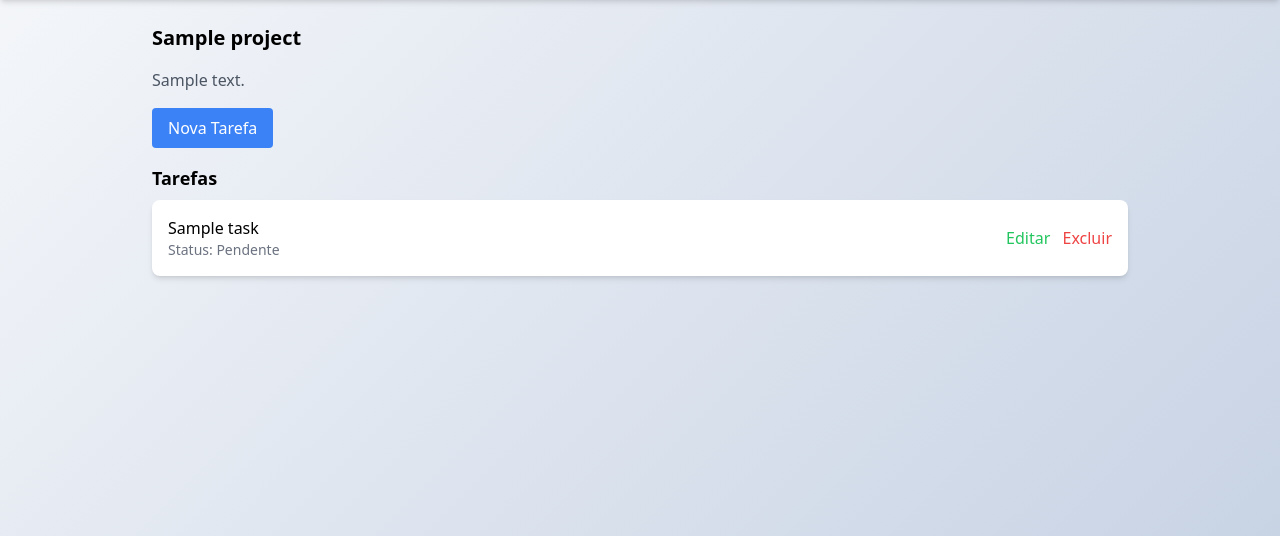
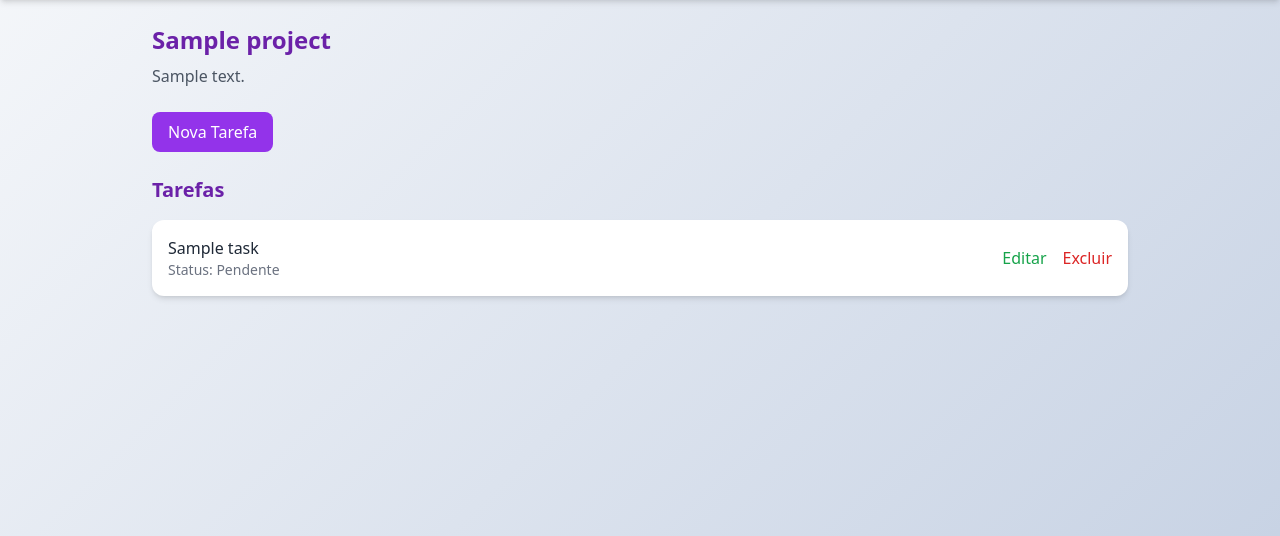
Before and after one commit to pjaneri300/RECUPERA--O-FLASK, a Flask app: template templates/projeto.html in a window 1280 px wide. Shown: the part 60-596 px from the top of the page. Run offline with Flask 3, Linux system fonts and the light colour scheme; the template is opened without the code that fills it: most values are stand-ins (such as "Sample title", 1, 10 or a date in 2020); some libraries are stand-ins or nearby versions.

Commit message:
projeto.html

```diff
--- a/templates/projeto.html
+++ b/templates/projeto.html
@@ -3,30 +3,32 @@
 {% block title %}{{ project.nome }}{% endblock %}
 
 {% block content %}
-    <h2 class="text-xl font-semibold mb-4">{{ project.nome }}</h2>
-    <p class="text-gray-600 mb-4">{{ project.descricao }}</p>
+    <div class="mb-6">
+        <h2 class="text-2xl font-bold text-purple-800">{{ project.nome }}</h2>
+        <p class="text-gray-600 mt-2">{{ project.descricao }}</p>
+    </div>
     <a href="{{ url_for('nova_tarefa', projeto_id=project.id) }}"
-       class="bg-blue-500 text-white px-4 py-2 rounded hover:bg-blue-600 mb-4 inline-block">
+       class="bg-purple-600 text-white px-4 py-2 rounded-lg hover:bg-purple-700 inline-block mb-6">
         Nova Tarefa
     </a>
-    <h3 class="text-lg font-semibold mb-2">Tarefas</h3>
-    <ul class="space-y-2">
+    <h3 class="text-xl font-semibold text-purple-800 mb-4">Tarefas</h3>
+    <div class="space-y-4">
         {% for task in tasks %}
-            <li class="bg-white p-4 rounded-lg shadow-md flex justify-between items-center">
+            <div class="bg-white rounded-xl p-4 shadow-md flex justify-between items-center">
                 <div>
-                    <h4 class="font-medium">{{ task.nome }}</h4>
+                    <h4 class="font-medium text-gray-800">{{ task.nome }}</h4>
                     <p class="text-sm text-gray-500">Status: {{ task.status }}</p>
                 </div>
-                <div class="space-x-2">
+                <div class="flex space-x-4">
                     <a href="{{ url_for('editar_tarefa', tarefa_id=task.id) }}"
-                       class="text-green-500 hover:underline">Editar</a>
+                       class="text-green-600 hover:text-green-800">Editar</a>
                     <form action="{{ url_for('excluir_tarefa', tarefa_id=task.id) }}" method="POST"
-                          class="inline" onsubmit="return confirm('Tem certeza que deseja excluir esta tarefa?');">
+                           class="inline" onsubmit="return confirm('Tem certeza que deseja excluir esta tarefa?');">
                         <button type="submit"
-                                class="text-red-500 hover:underline">Excluir</button>
+                                class="text-red-600 hover:text-red-800">Excluir</button>
                     </form>
                 </div>
-            </li>
+            </div>
         {% endfor %}
-    </ul>
+    </div>
 {% endblock %}
```
